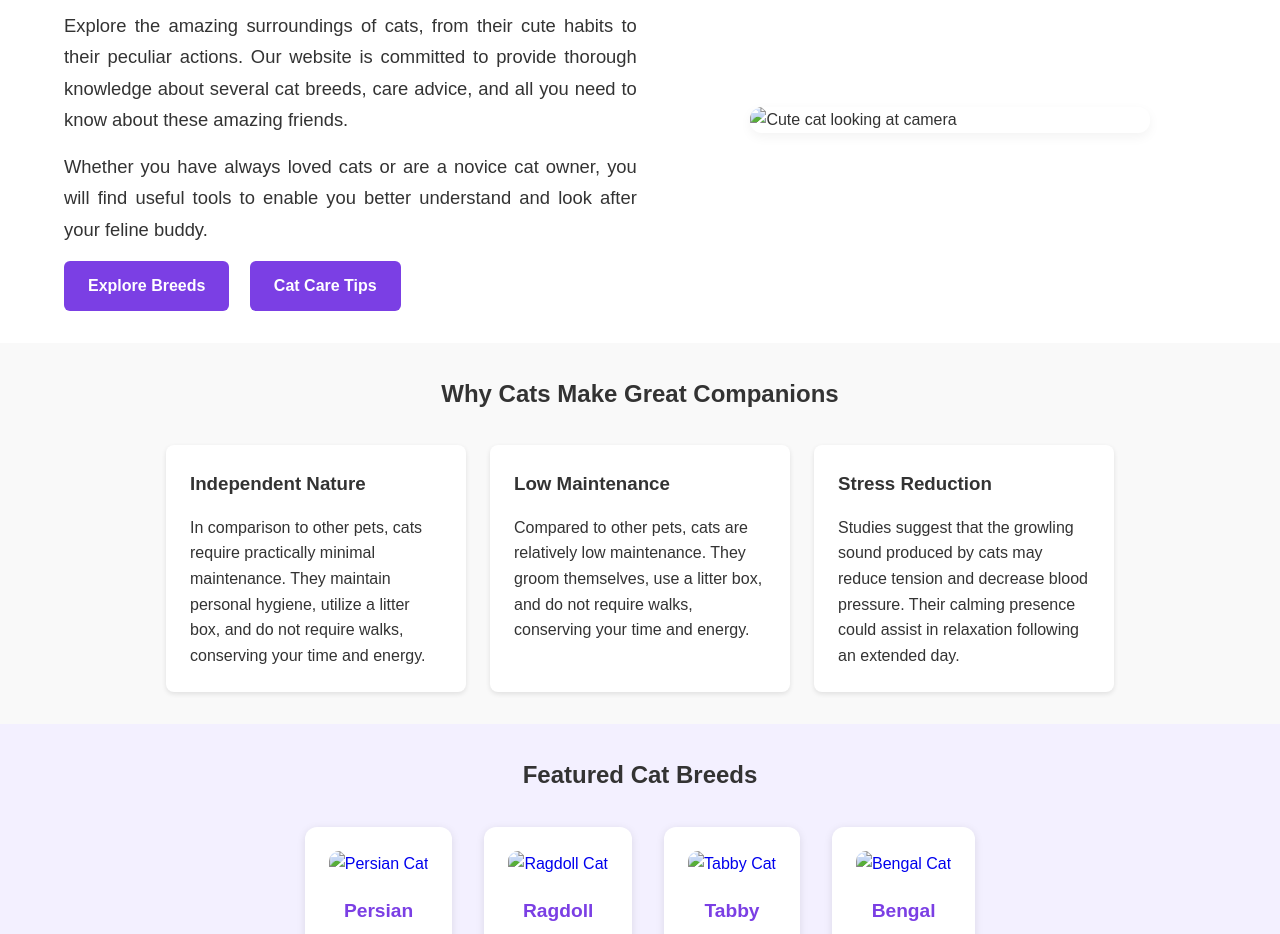
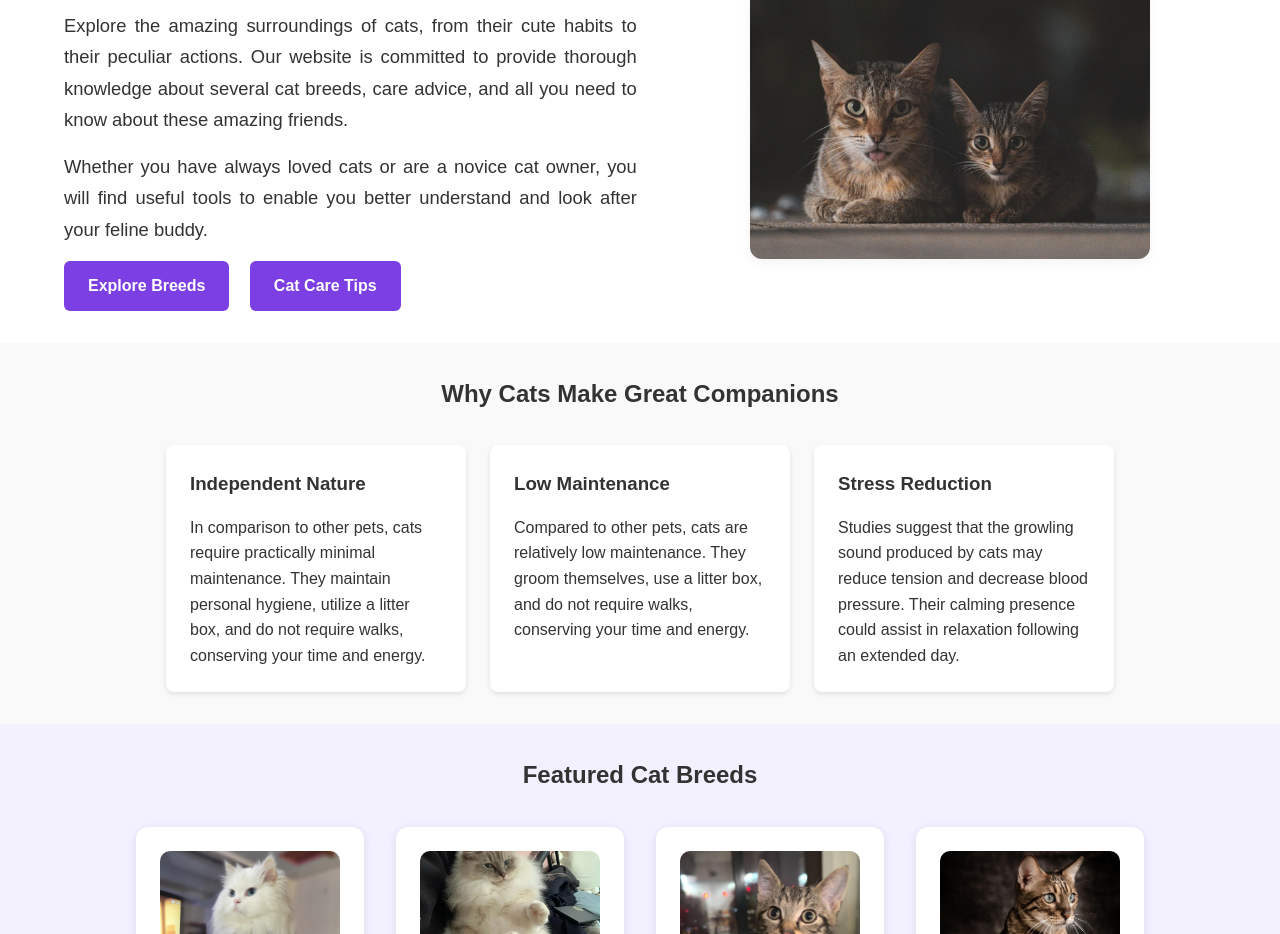
Before and after one commit to ieman12/all-about-cats, a plain HTML site: page index.html in a window 1280 px wide. Shown: the part 230-1164 px from the top of the page. Drawn offline with Linux system fonts and the light colour scheme.

Commit message:
Update index.html

```diff
--- a/index.html
+++ b/index.html
@@ -43,7 +43,7 @@
         </div>
       </div>
       <div class="hero-image">
-        <img src="images/cat2.jpg" alt="Cute cat looking at camera" />
+        <img src="cat2.jpg" alt="Cute cat looking at camera" />
       </div>
     </div>
   </section>
@@ -84,28 +84,28 @@
 
         <div class="breed-card">
           <a href="breed.html">
-            <img src="images/persian.jpg" alt="Persian Cat" />
+            <img src="persian.jpg" alt="Persian Cat" />
           </a>
           <h3>Persian</h3>
         </div>
 
         <div class="breed-card">
           <a href="breed.html">
-            <img src="images/ragdoll.jpg" alt="Ragdoll Cat" />
+            <img src="ragdoll.jpg" alt="Ragdoll Cat" />
           </a>
           <h3>Ragdoll</h3>
         </div>
 
         <div class="breed-card">
           <a href="breed.html">
-            <img src="images/tabby.jpg" alt="Tabby Cat" />
+            <img src="tabby.jpg" alt="Tabby Cat" />
           </a>
           <h3>Tabby</h3>
         </div>
 
         <div class="breed-card">
           <a href="breed.html">
-            <img src="images/bengal.png" alt="Bengal Cat" />
+            <img src="bengal.jpg" alt="Bengal Cat" />
           </a>
           <h3>Bengal</h3>
         </div>
```
